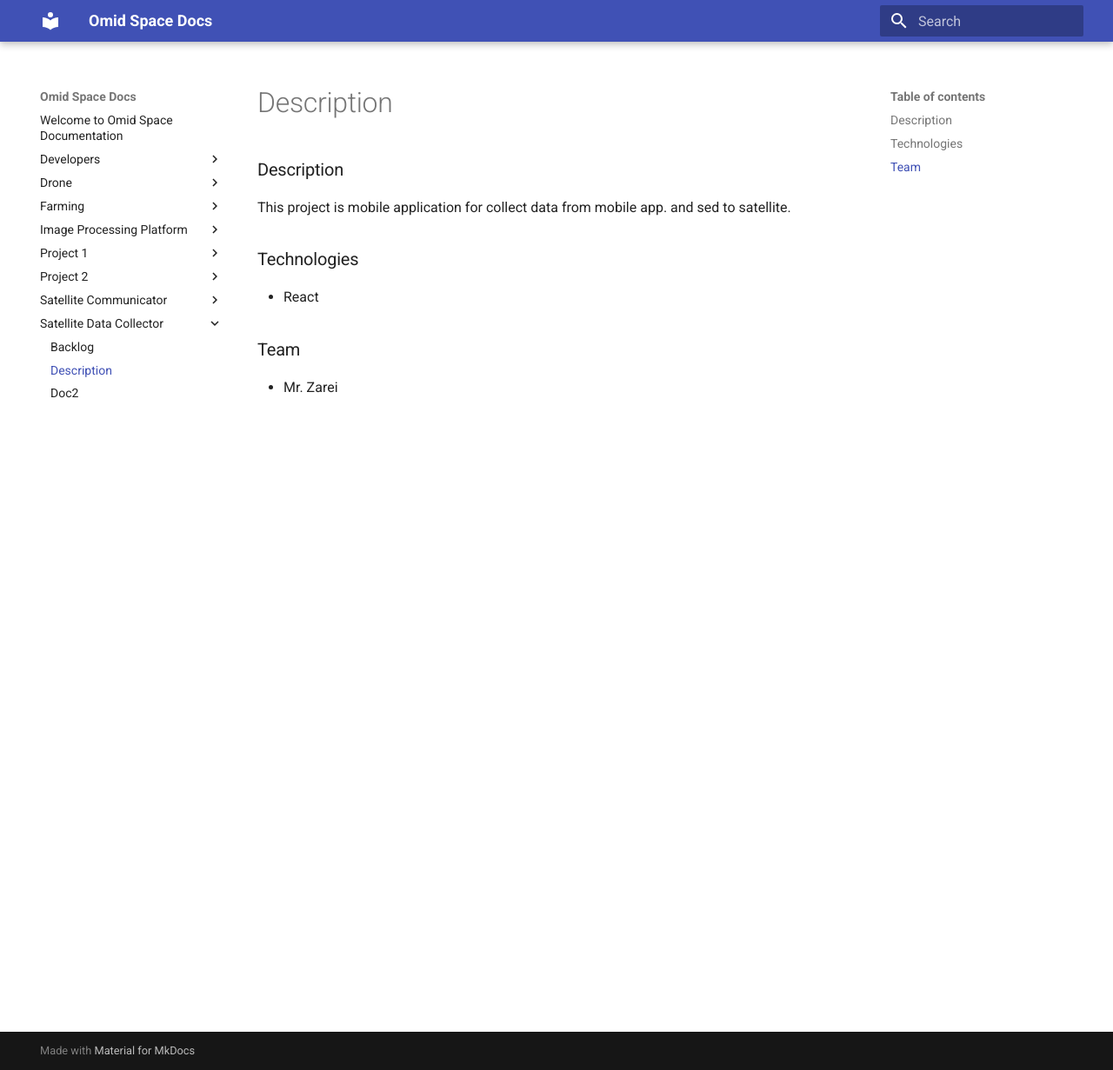
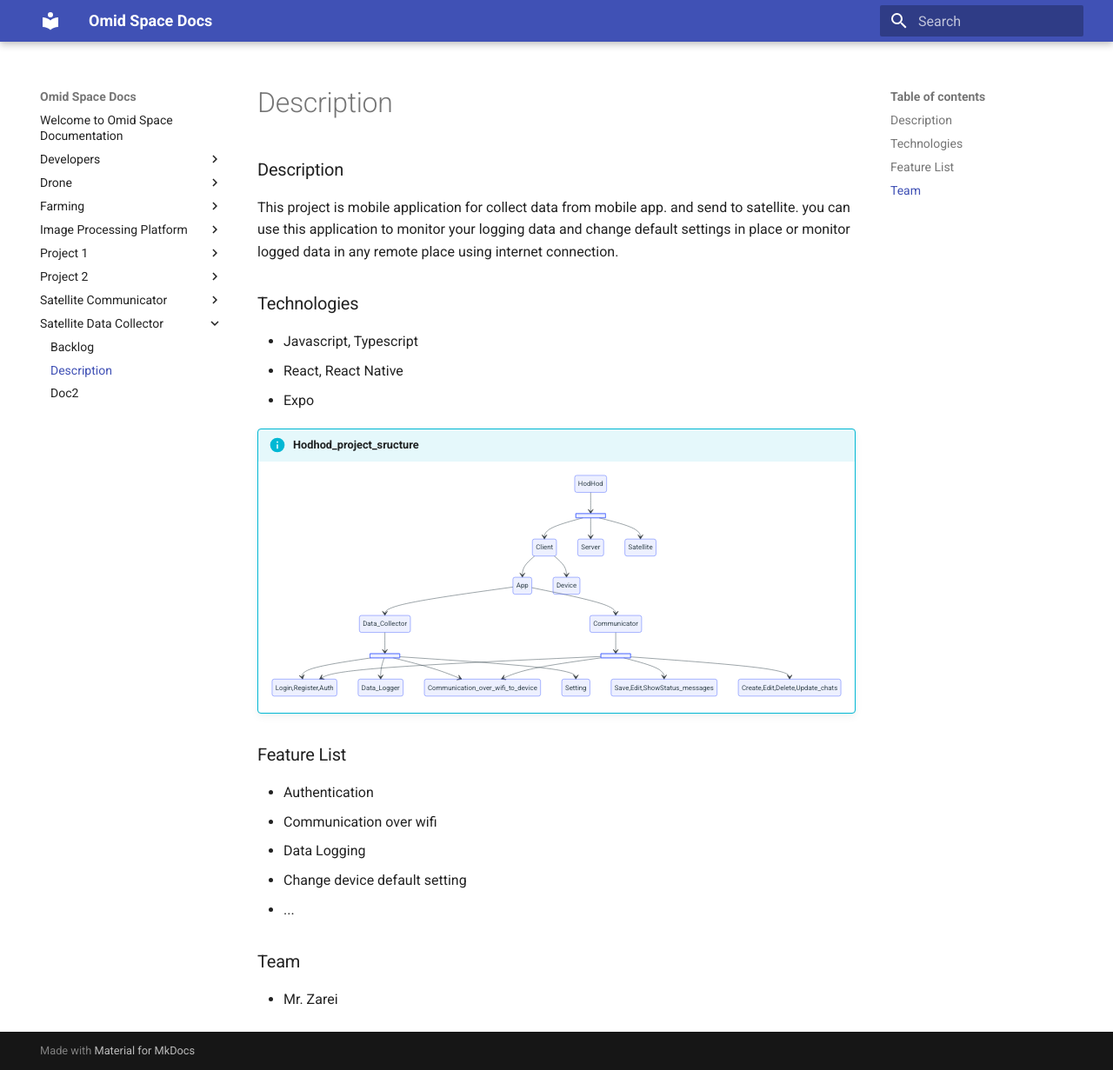
Before and after one commit to spaceomid/Documentation, an MkDocs documentation site: the page built from docs/Satellite Data Collector/Description.md, in a window 1280 px wide and 1231 px high. Shown: the whole window at 87% size. Built offline with MkDocs 1.6.1 and Material for MkDocs 9.7.7, drawn with Linux system fonts in a browser that asks for light colours.

Commit message:
update description files

````diff
--- a/docs/Satellite Data Collector/Description.md
+++ b/docs/Satellite Data Collector/Description.md
@@ -1,10 +1,53 @@
 ### Description
 
-This project is mobile application for collect data from mobile app. and sed to satellite.
+This project is mobile application for collect data from mobile app. and send to satellite.
+you can use this application to monitor your logging data and change default settings in place or monitor logged data in any remote place using internet connection.
+
 
 ### Technologies
 
--   React
+-   Javascript, Typescript
+-   React, React Native
+-   Expo
+
+!!! HodHod_Project_Sructure info
+
+    ``` mermaid
+        stateDiagram-v2
+            state fork_state <<fork>>
+            HodHod --> fork_state
+            fork_state --> Client
+            fork_state --> Server
+            fork_state --> Satellite
+
+            Client --> App
+            Client --> Device
+
+            App --> Data_Collector
+            App --> Communicator
+
+            state Communicator_state <<fork>>
+            Communicator --> Communicator_state
+            Communicator_state --> Login,Register,Auth
+            Communicator_state --> Communication_over_wifi_to_device
+            Communicator_state --> Save,Edit,ShowStatus_messages
+            Communicator_state --> Create,Edit,Delete,Update_chats
+
+            state Data_Collector_state <<fork>>
+            Data_Collector --> Data_Collector_state
+            Data_Collector_state --> Login,Register,Auth
+            Data_Collector_state --> Communication_over_wifi_to_device
+            Data_Collector_state --> Data_Logger
+            Data_Collector_state --> Setting
+    ```
+
+### Feature List
+
+-   Authentication
+-   Communication over wifi
+-   Data Logging
+-   Change device default setting
+-   ...
 
 ### Team
 
--- a/mkdocs.yml
+++ b/mkdocs.yml
@@ -6,7 +6,11 @@ theme:
 markdown_extensions:
   - admonition
   - pymdownx.details
-  - pymdownx.superfences
+  - pymdownx.superfences:
+      custom_fences:
+            - name: mermaid
+              class: mermaid
+              format: !!python/name:pymdownx.superfences.fence_code_format
   - tables
   - attr_list
   - md_in_html
````
Also changed, not shown: docs/Developers/MrZarei.md (+3 -3 lines), docs/Satellite Communicator/Description.md (+46 -3 lines).
